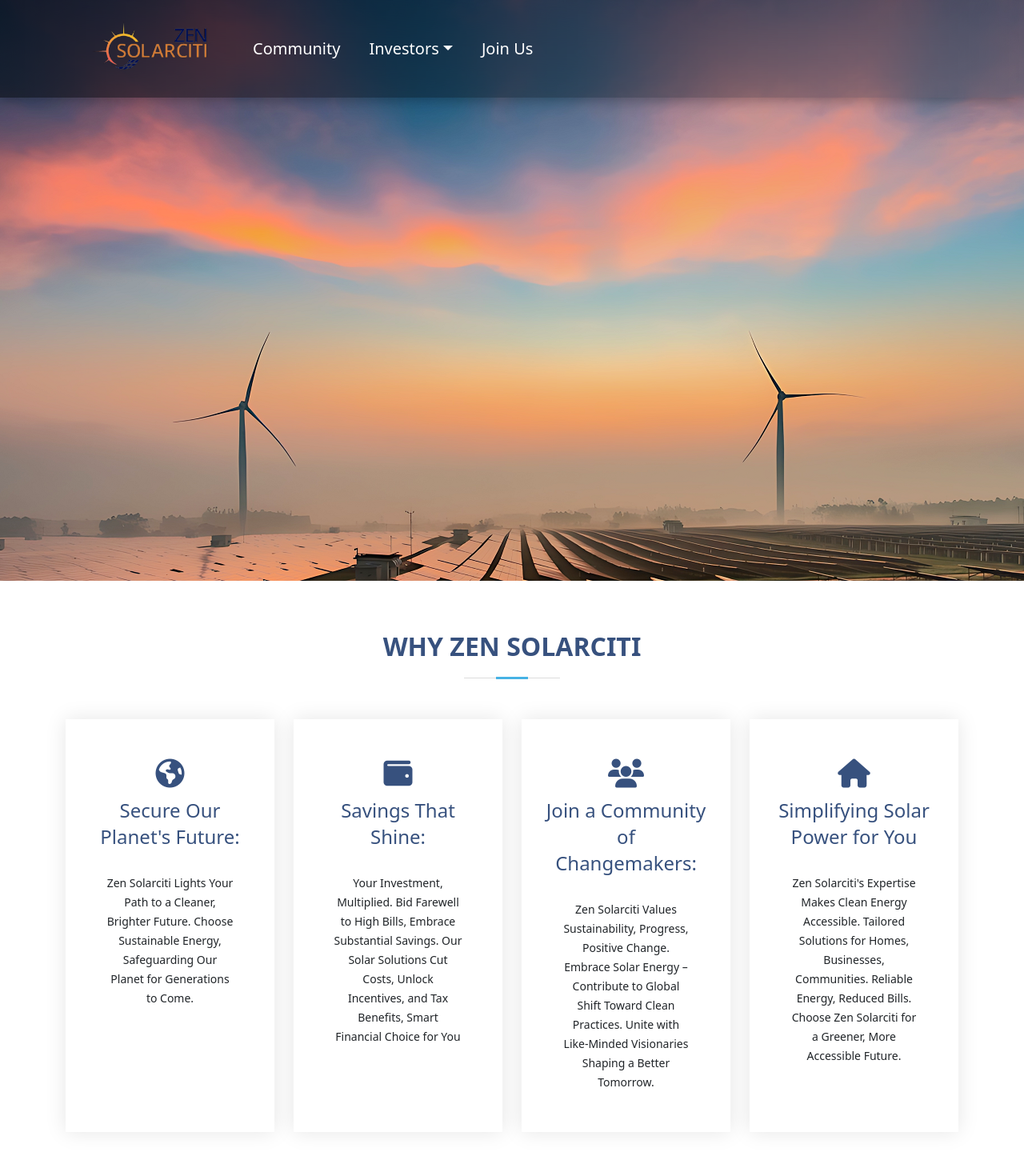
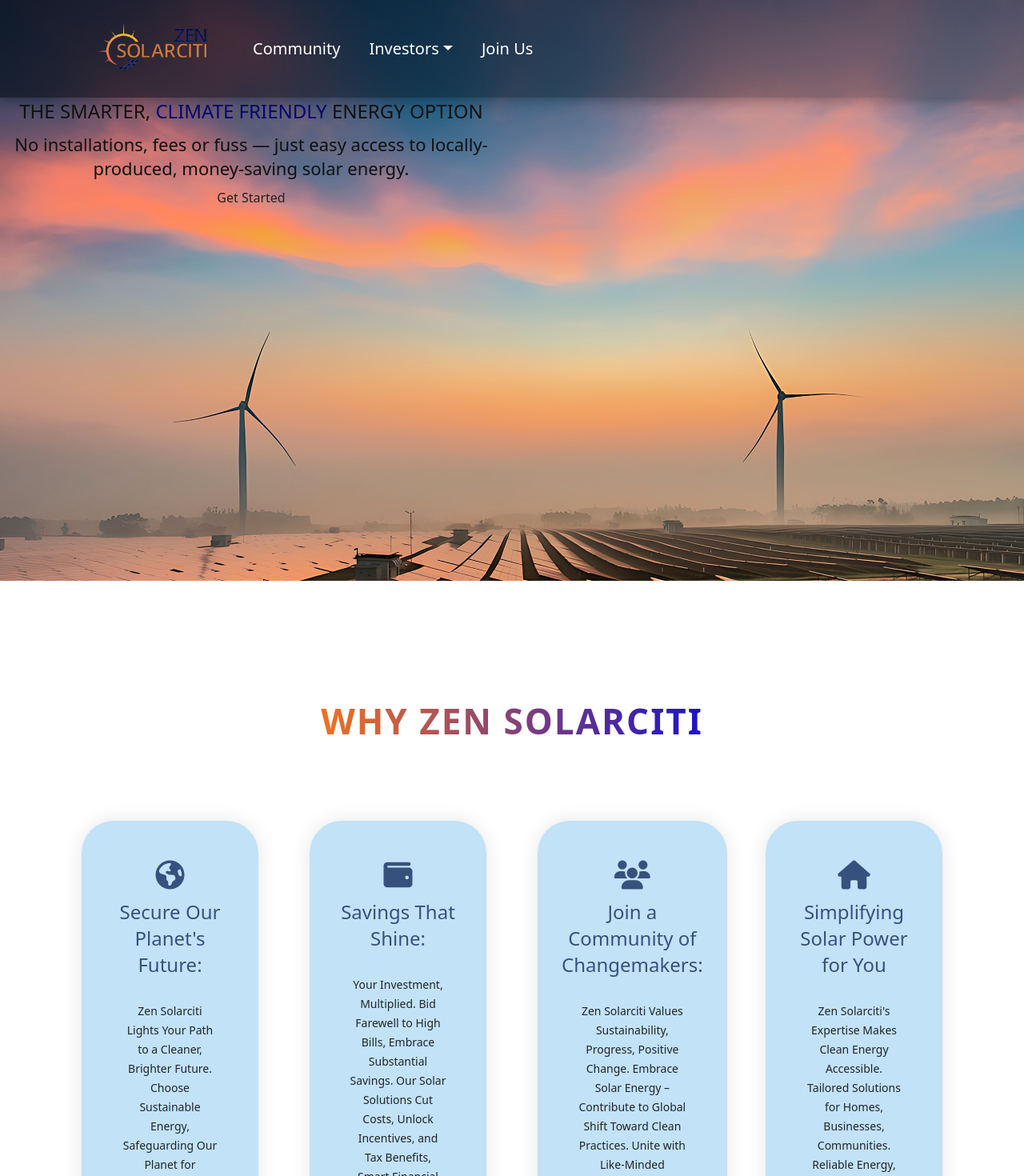
Before and after one commit to kounsal/ZENSOLARCITI, a React (Create React App) app: page / in a window 1280 px wide. Shown: the top 1470 px of the page at 80% size. Built offline with nearby package versions, Linux system fonts and the light colour scheme.

Commit message:
by ankur

```diff
--- a/src/App.css
+++ b/src/App.css
@@ -331,7 +331,12 @@ section {
   box-shadow: 0px 0 25px 0 rgba(0, 0, 0, 0.1);
   padding: 50px 30px;
   transition: all ease-in-out 0.4s;
-  background: #fff;
+  /* background: #fff; */
+  background: #0087e33d;  /*custom*/
+  height: 32.5rem;      /*custom*/
+  width:18.5rem; /*custom*/
+  margin: 0px 20px;/*custom*/
+  border-radius: 40px; /* Adjust the value to your desired border radius   custom*/
 
 
 }
--- /dev/null
+++ b/src/custom styles/home.css
@@ -0,0 +1,27 @@
+/* Custom styles */
+.full-height {
+    height: 30vh;
+}
+#hero {
+    background-image: url('../assets/hero-img.png'); /* Replace with the path to your image */
+    background-size: cover; /* Adjust as needed */
+    background-position: center center; /* Adjust as needed */
+    background-repeat: no-repeat; /* Adjust as needed */
+    /* You can add more background properties like background-color, etc. */
+  }
+  .blue-text {
+    color: #070769; /* or any other shade of blue you prefer */
+  }
+
+.transparent-heading {
+    font-size: 44px;
+    font-weight: bold;
+    color: rgba(255, 255, 255, 0.7);
+    text-transform: uppercase;
+    letter-spacing: 2px;
+    /* background: linear-gradient(to right, #d2691e, #3333ff); Update the gradient colors */
+    background: linear-gradient(to right, #fc7718, #0d0dd4); /* Update the gradient colors */
+    -webkit-background-clip: text; /* Clip the background to the text */
+    background-clip: text; /* Clip the background to the text */
+    -webkit-text-fill-color: transparent; /* Make the text transparent where the background is applied */
+}
--- a/src/pages/homepage.js
+++ b/src/pages/homepage.js
@@ -2,8 +2,7 @@ import React from "react";
 import { Navbar } from "../components/navbar";
 import CountUp from "react-countup";
 import { Footer } from "../components/footer";
-
-
+import "../../src/custom styles/home.css";
 class Homepage extends React.Component {
   render() {
     const onComplete = () => {
@@ -34,21 +33,17 @@ class Homepage extends React.Component {
       <>
         <div className="bg-img">
           <Navbar />
-         </div>
-
-
-
-            {/* <section id="hero">
-
-          <div className="container">
           <div className="row">
             <div
-                className="col-lg-6 d-flex flex-column justify-content-center pt-4 pt-lg-0 order-2 order-lg-1"
+              className="col-lg-6 d-flex flex-column justify-content-center align-items-center pt-4 pt-lg-0 order-2 order-lg-1 bg-transparent"
               data-aos="fade-up"
               data-aos-delay={200}
             >
-                <h1>THE SMARTER, CLIMATE-FRIENDLY ENERGY OPTION</h1>
-                <h2>
+              <h1 className="text-center mx-auto">
+                THE SMARTER, <span className="blue-text">CLIMATE FRIENDLY</span>{" "}
+                ENERGY OPTION
+              </h1>
+              <h2 className="text-center mx-auto">
                 No installations, fees or fuss — just easy access to
                 locally-produced, money-saving solar energy.
               </h2>
@@ -58,17 +53,12 @@ class Homepage extends React.Component {
                 </a>
               </div>
             </div>
-              <div
-                className="col-lg-6 order-1 order-lg-2 hero-img"
-
-              >
-                <img
-                  src={require("../assets/hero-img.png")}
-                  className="img-fluid animated"
-                  alt
-                />
           </div>
         </div>
+
+        {/* <section id="hero">
+          <div className="container">
+
           </div>
         </section> */}
         {/* <section className="cont1">
@@ -92,17 +82,24 @@ class Homepage extends React.Component {
         </section> */}
         <section id="whyus" className="whyus section-bg ">
           <div className="container" data-aos="fade-up">
-                  <div className="section-title">
+            {/* <div className="section-title">
               <h2 className="text-center">Why Zen Solarciti</h2>
+            </div> */}
+            <div class="container-fluid">
+              <div class="row justify-content-center align-items-center full-height">
+                <div class="col-md-6 text-center ">
+                  <h2 class="transparent-heading ">Why Zen Solarciti</h2>
+                </div>
+              </div>
             </div>
             <div className="row">
               <div
-                        className="col-xl-3 col-md-6 d-flex align-items-stretch text-center"
+                className="col-xl-3 col-md-6 d-flex align-items-stretch text-center  "
                 data-aos="zoom-in"
                 data-aos-delay={100}
               >
-                        <div className="icon-box ">
-                           <div className="icon text-center">
+                <div className="icon-box  ">
+                  <div className="icon text-center ">
                     <i class="fa-solid fa-earth-americas"></i>
                   </div>
                   <h4 className="text-center">
@@ -110,27 +107,31 @@ class Homepage extends React.Component {
                   </h4>
 
                   <p>
-                         Zen Solarciti Lights Your Path to a Cleaner, Brighter Future. Choose Sustainable Energy, Safeguarding Our Planet for Generations to Come.
+                    Zen Solarciti Lights Your Path to a Cleaner, Brighter
+                    Future. Choose Sustainable Energy, Safeguarding Our Planet
+                    for Generations to Come.
                   </p>
                 </div>
               </div>
+
               <div
                 className="col-xl-3 col-md-6 d-flex align-items-stretch mt-4 mt-md-0 text-center"
                 data-aos="zoom-in"
                 data-aos-delay={200}
               >
-                        <div className="icon-box">
+                <div className="icon-box ">
                   <div className="icon">
-
                     <i class="fa-solid fa-wallet"></i>
                   </div>
                   <h4>
                     <a href>Savings That Shine:</a>
                   </h4>
                   <p>
-                          Your Investment, Multiplied. Bid Farewell to High Bills, Embrace Substantial Savings. Our Solar Solutions Cut Costs, Unlock Incentives, and Tax Benefits, Smart Financial Choice for You
+                    Your Investment, Multiplied. Bid Farewell to High Bills,
+                    Embrace Substantial Savings. Our Solar Solutions Cut Costs,
+                    Unlock Incentives, and Tax Benefits, Smart Financial Choice
+                    for You
                   </p>
-
                 </div>
               </div>
               <div
@@ -138,7 +139,7 @@ class Homepage extends React.Component {
                 data-aos="zoom-in"
                 data-aos-delay={300}
               >
-                        <div className="icon-box">
+                <div className="icon-box ">
                   <div className="icon">
                     <i class="fa-solid fa-users"></i>
                   </div>
@@ -147,7 +148,10 @@ class Homepage extends React.Component {
                   </h4>
 
                   <p>
-                        Zen Solarciti Values Sustainability, Progress, Positive Change. Embrace Solar Energy – Contribute to Global Shift Toward Clean Practices. Unite with Like-Minded Visionaries Shaping a Better Tomorrow.
+                    Zen Solarciti Values Sustainability, Progress, Positive
+                    Change. Embrace Solar Energy – Contribute to Global Shift
+                    Toward Clean Practices. Unite with Like-Minded Visionaries
+                    Shaping a Better Tomorrow.
                   </p>
                 </div>
               </div>
@@ -156,7 +160,7 @@ class Homepage extends React.Component {
                 data-aos="zoom-in"
                 data-aos-delay={400}
               >
-                        <div className="icon-box">
+                <div className="icon-box ">
                   <div className="icon">
                     <i class="fa-solid fa-house"></i>
                   </div>
@@ -164,7 +168,10 @@ class Homepage extends React.Component {
                     <a href>Simplifying Solar Power for You</a>
                   </h4>
                   <p>
-                          Zen Solarciti's Expertise Makes Clean Energy Accessible. Tailored Solutions for Homes, Businesses, Communities. Reliable Energy, Reduced Bills. Choose Zen Solarciti for a Greener, More Accessible Future.
+                    Zen Solarciti's Expertise Makes Clean Energy Accessible.
+                    Tailored Solutions for Homes, Businesses, Communities.
+                    Reliable Energy, Reduced Bills. Choose Zen Solarciti for a
+                    Greener, More Accessible Future.
                   </p>
                 </div>
               </div>
@@ -174,18 +181,17 @@ class Homepage extends React.Component {
 
         {/* Model Section*/}
 
-            <section id="models" className="models" style={{ background: '#F68E3C' ,paddingBottom:"100px"}}>
+        <section
+          id="models"
+          className="models"
+          style={{ background: "#F68E3C", paddingBottom: "100px" }}
+        >
           <div className="container" data-aos="fade-up">
             <div className="section-model">
               <h2>Our Models</h2>
-
             </div>
             <div className="row">
-                     <div
-                        className="col-lg-3"
-                        data-aos="fade-up"
-                        data-aos-delay={100}
-                     >
+              <div className="col-lg-3" data-aos="fade-up" data-aos-delay={100}>
                 <div className="box featured">
                   <h2>
                     Group <br />
@@ -193,19 +199,19 @@ class Homepage extends React.Component {
                   </h2>
                   <ul>
                     <li>
-                                 <i class="fa-solid fa-check fa-fw " />{" "}
-                                 Customers can form groups or associations to
-                                 collectively subscribe to the solar farm.
+                      <i class="fa-solid fa-check fa-fw " /> Customers can form
+                      groups or associations to collectively subscribe to the
+                      solar farm.
                     </li>
                     <li>
-                                 <i className="fa-solid fa-check fa-fw" /> By
-                                 pooling their subscriptions, they can access
-                                 lower subscription rates
+                      <i className="fa-solid fa-check fa-fw" /> By pooling their
+                      subscriptions, they can access lower subscription rates
                     </li>
                   </ul>
                   <center>
                     <a href="#" className="buy-btn ">
-                              <div className ="text">Get Started</div></a>
+                      <div className="text">Get Started</div>
+                    </a>
                   </center>
                 </div>
               </div>
@@ -215,21 +221,18 @@ class Homepage extends React.Component {
                 data-aos-delay={200}
               >
                 <div className="box featured">
-                           <h2 >
-                              Subscription
-                               Model
-                           </h2>
+                  <h2>Subscription Model</h2>
 
                   <ul>
                     <li>
                       <i class="fa-solid fa-check fa-fw" />
                       Reduction in the home electricity bill
                     </li>
-
                   </ul>
                   <center>
                     <a href="#" className="buy-btn ">
-                              <div className ="text">Get Started</div></a>
+                      <div className="text">Get Started</div>
+                    </a>
                   </center>
                 </div>
               </div>
@@ -247,13 +250,13 @@ class Homepage extends React.Component {
                   <ul>
                     <li>
                       <i class="fa-solid fa-check fa-fw" />
-                                 Conversion of solar credits as dividend in a
-                                 bulk
+                      Conversion of solar credits as dividend in a bulk
                     </li>
                   </ul>
                   <center>
                     <a href="#" className="buy-btn ">
-                              <div className ="text">Get Started</div></a>
+                      <div className="text">Get Started</div>
+                    </a>
                   </center>
                 </div>
               </div>
@@ -271,13 +274,14 @@ class Homepage extends React.Component {
                   <ul>
                     <li>
                       <i class="fa-solid fa-check fa-fw" />
-                                 Sale of solar credits by prices setted up by
-                                 the individuals
+                      Sale of solar credits by prices setted up by the
+                      individuals
                     </li>
                   </ul>
                   <center>
                     <a href="#" className="buy-btn ">
-                              <div className ="text">Get Started</div></a>
+                      <div className="text">Get Started</div>
+                    </a>
                   </center>
                 </div>
               </div>
@@ -289,9 +293,7 @@ class Homepage extends React.Component {
           <div className="container" data-aos="fade-up">
             <div className="section-title">
               <h2>Contact</h2>
-                     <p>
-
-                     </p>
+              <p></p>
             </div>
             <div className="row">
               <div className="col-lg-5 d-flex align-items-stretch">
@@ -299,14 +301,16 @@ class Homepage extends React.Component {
                   <div className="address">
                     <i class="fa-solid fa-location-dot"></i>
                     <h4>Location:</h4>
-                              <p>177 Huntington Ave,
-                              Boston, Massachusetts
-                              02115, US</p>
+                    <p>177 Huntington Ave, Boston, Massachusetts 02115, US</p>
                   </div>
                   <div className="email">
                     <i class="fa-solid fa-envelope"></i>
                     <h4>Email:</h4>
-                              <p><a mailto="admin@zensolarciti.com">admin@zensolarciti.com</a></p>
+                    <p>
+                      <a mailto="admin@zensolarciti.com">
+                        admin@zensolarciti.com
+                      </a>
+                    </p>
                   </div>
                   <div className="phone">
                     <i class="fa-solid fa-phone"></i>
```
Also changed, not shown: src/App.js (+6 -5 lines), src/pages/comunity.js (+15 -7 lines), src/pages/contact.js (+13 -20 lines), src/pages/enterprise.js (+9 -8 lines). Lines whose indentation alone changed are shown as unchanged.
